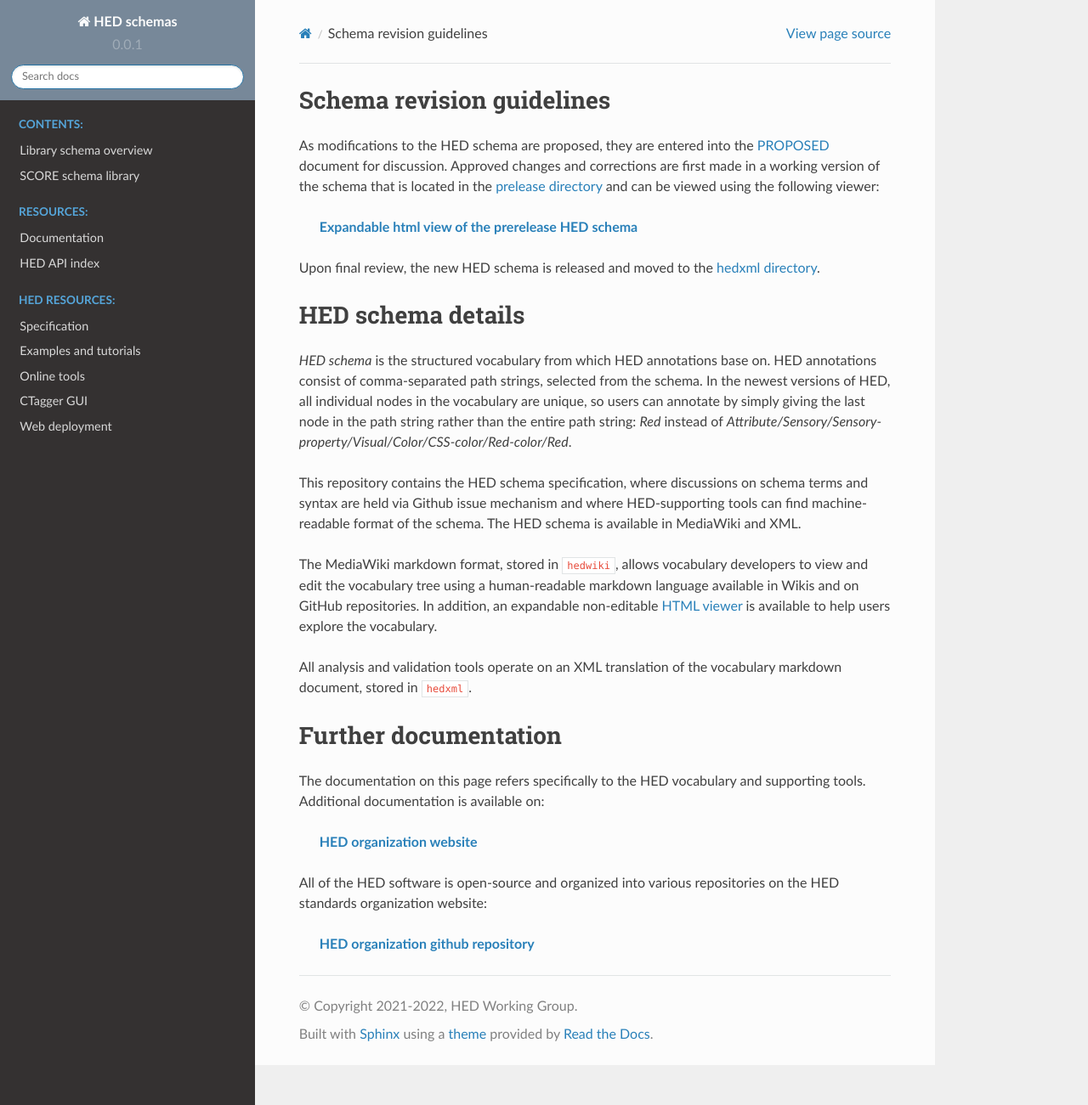
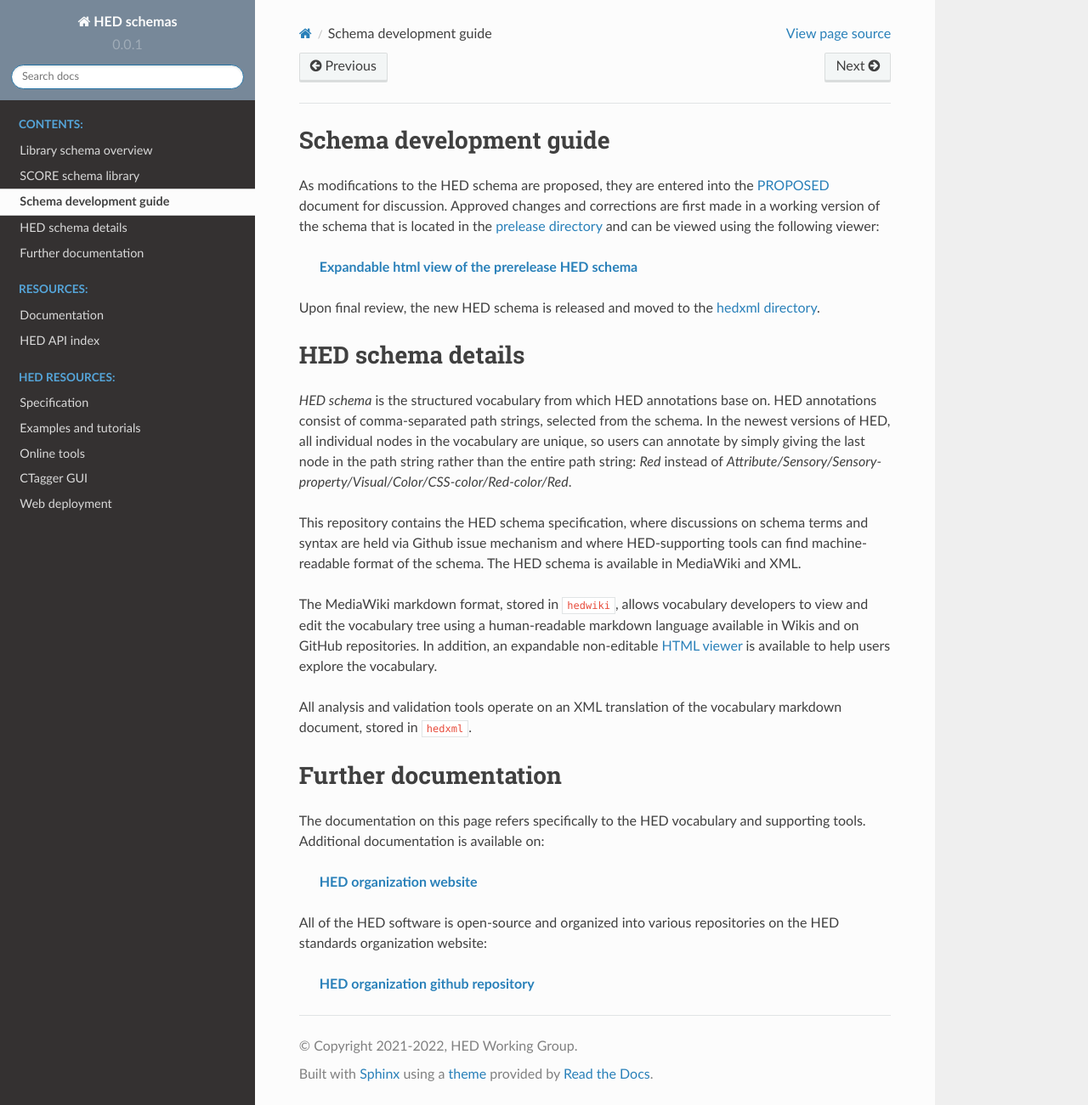
Before and after one commit to hed-standard/hed-schemas, a Sphinx documentation site: the page built from docs/source/schema_development_guide.md, in a window 1280 px wide and 1301 px high. Shown: the whole window at 85% size. Built offline with Sphinx 7.4.7 and the Read the Docs theme 2.0.0, drawn with Linux system fonts in a browser that asks for light colours; pages that are not in the unit, such as notebooks, are missing from menus.

Commit message:
Renamed development guide

```diff
--- a/docs/source/index.rst
+++ b/docs/source/index.rst
@@ -17,7 +17,7 @@ Note:  this is a work in progress. More information is coming. This is testing t
    introduction_to_hed_schemas.md
    hed_library_schemas.md
    hed_score_library.md
-   schema_revisions_guidelines.md
+   schema_development_guide.md
 
 
 .. toctree::
--- a/docs/source/schema_revision_guidelines.md
+++ b/docs/source/schema_development_guide.md
@@ -1,5 +1,5 @@
 
-## Schema revision guidelines
+## Schema development guide
 
 As modifications to the HED schema are proposed, they are entered into the
 [PROPOSED](PROPOSED.md) document for discussion.
```
